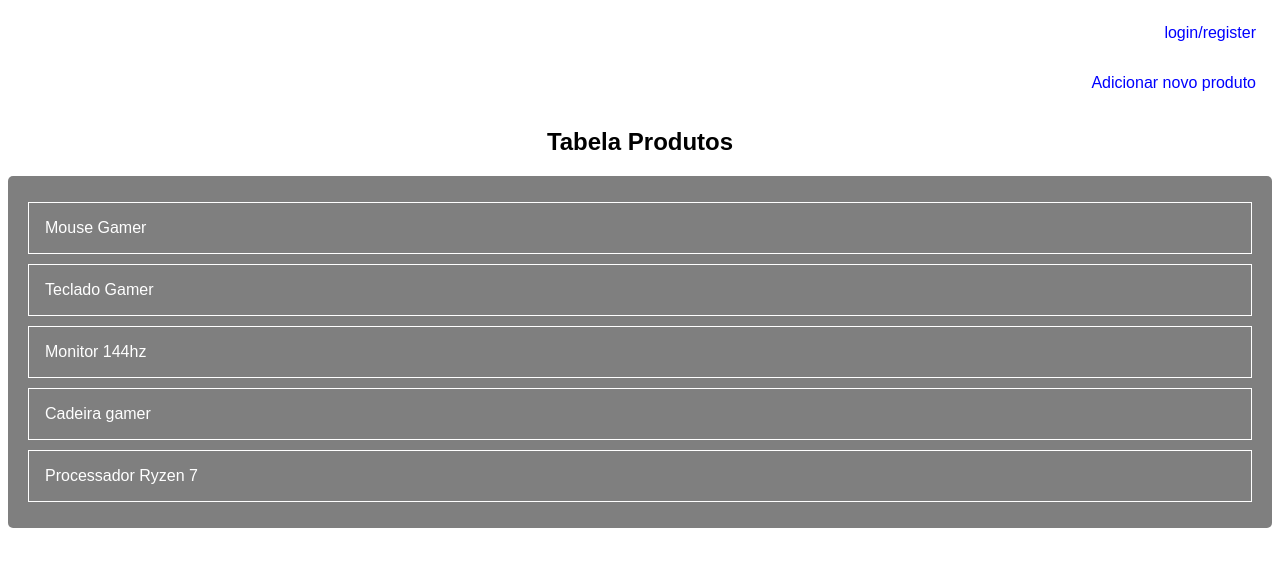
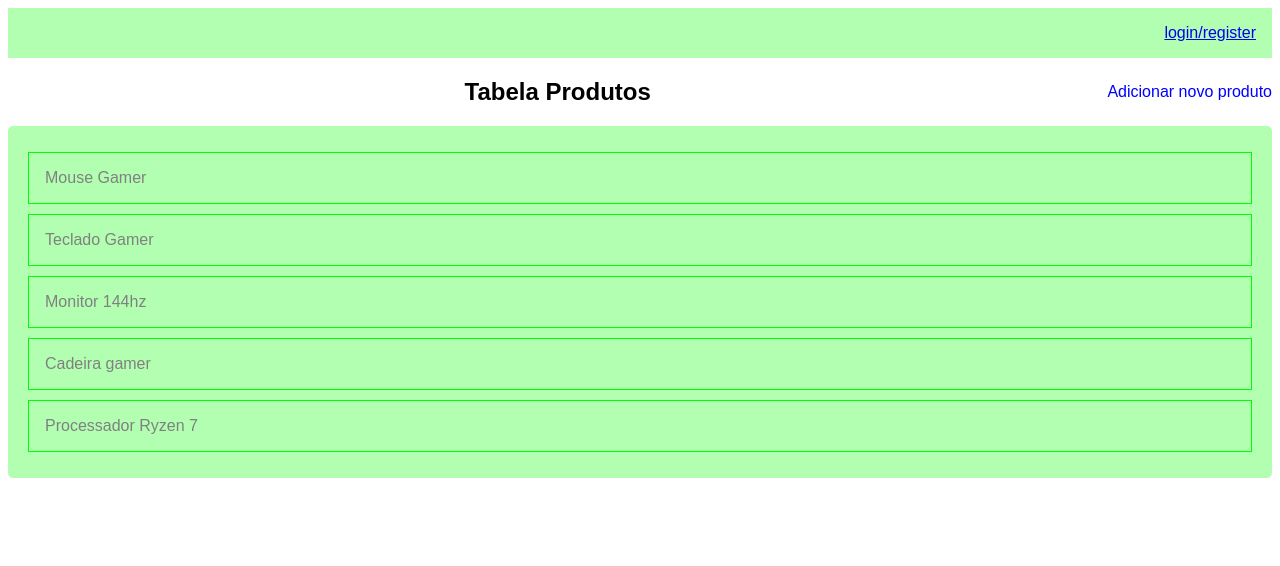
Before and after one commit to sabinoskt/projeto-produto, a plain HTML site: page admin/index.html in a window 1280 px wide. Drawn offline with Linux system fonts and the light colour scheme.

Commit message:
progresso diario

```diff
--- a/admin/index.html
+++ b/admin/index.html
@@ -3,27 +3,21 @@
 <head>
     <meta charset="UTF-8">
     <title>Admin</title>
-    <link rel="stylesheet" href="../css/admin.css">
+    <link rel="stylesheet" href="../css/admin/index.css">
 </head>
 <body>
     <header>
-        <nav>
+        <nav id="login">
             <a href="#">login/register</a>
-        </nav>
-    </header>
-
-    <header>
-        <nav>
-            <a href="detail.html">Adicionar novo produto</a>
         </nav>
     </header>
 
     <main>
         <article>
-            <h1>Tabela Produtos</h1>
-        </article>
+            <div class="container-titulo-add">
+                <h1>Tabela Produtos</h1> <a href="detail.html">Adicionar novo produto</a>
+            </div>
 
-        <article>
             <div class="table">
                 <ul>
                     <li>Mouse Gamer</li>
--- /dev/null
+++ b/css/admin/detail.css
@@ -0,0 +1,26 @@
+body {
+    font-family: sans-serif;
+}
+
+main form {
+    padding: 16px;
+    background-color: rgba(0, 255, 0, .3);
+    border-radius: 5px;
+}
+
+main form .campo {
+    margin-bottom: 10px;
+}
+
+::placeholder {
+    padding-left: 5px;
+}
+
+main form input, textarea {
+    border-color: white;
+    border-radius: 3px;
+}
+
+textarea {
+    resize: none;
+}
--- a/css/admin.css
+++ b/css/admin/index.css
@@ -1,5 +1,26 @@
 body {
     font-family: sans-serif;
+}
+
+main {
+    display: grid;
+    grid-template-areas:
+    "head"
+    "content"
+}
+
+#login {
+    background-color: rgba(0, 255, 0, .3);
+}
+
+main article .container-titulo-add {
+    display: flex;
+    align-items: center;
+}
+
+main article h1 {
+    flex: 1;
+    text-align: center;
 }
 
 header nav {
@@ -7,7 +28,7 @@ header nav {
     padding: 16px;
 }
 
-header nav a {
+main article div a {
     text-decoration: none;
     color: blue;
 }
@@ -18,7 +39,7 @@ main article {
 }
 
 .table {
-    background-color: rgba(0, 0, 0, .5);
+    background-color: rgba(0, 255, 0, .3);
     border-radius: 5px;
     padding: 10px;
 }
@@ -29,9 +50,9 @@ main article div ul {
 
 
 main article div ul li {
-    color: white;
+    color: grey;
     list-style-type: none;
-    border: 1px solid white;
+    border: 1px solid rgba(0, 255, 0, 1);
     margin: 10px;
     padding: 16px;
     text-align: left;
--- a/css/detail.css
+++ /dev/null
@@ -1,20 +0,0 @@
-body {
-    font-family: sans-serif;
-}
-
-main section form {
-    padding: 16px;
-    background-color: rgba(0, 0, 0, .3);
-}
-
-.campo {
-    margin: 10px;
-}
-
-.submit {
-    margin-left: 10px;
-}
-
-textarea {
-    resize: none;
-}
--- /dev/null
+++ b/css/home/index.css
@@ -0,0 +1,43 @@
+body {
+    font-family: sans-serif;
+    display: grid;
+    grid-template-areas:
+    "head"
+    "foot"
+}
+
+header {
+    display: flex;
+    align-items: center;
+    padding: 16px;
+    margin-bottom: 16px;
+    background-color: rgba(0, 255, 0, .3);
+    border-radius: 5px;
+}
+
+header div {
+    flex: 1;
+    text-align: center;
+}
+
+header div input {
+    width: 350px;
+    padding: 5px;
+    border-radius: 5px;
+    border-color: white;
+}
+
+::placeholder {
+    padding-left: 5px;
+}
+
+header a {
+    text-align: right;
+}
+
+footer {
+    text-align: center;
+    color: #ffffff;
+    background-color: rgba(128, 128, 128, .5);
+    padding: 16px;
+}
--- a/css/index.css
+++ /dev/null
@@ -1,31 +0,0 @@
-body {
-    font-family: sans-serif;
-}
-
-header nav {
-    display: flex;
-    justify-content: space-between;
-    background-color: #00ff40;
-    border-radius: 5px;
-    margin-bottom: 10px;
-}
-
-a {
-    text-decoration: none;
-    color: #0000ff;
-}
-
-header nav div {
-    background-color: #ffffff;
-    border-radius: 3px;
-    padding: 10px;
-    margin: 10px;
-}
-
-
-footer {
-    text-align: center;
-    color: #ffffff;
-    background-color: rgba(128, 128, 128, .5);
-    padding: 16px;
-}
```
Also changed, not shown: admin/detail.html (+6 -19 lines), index.html (+4 -16 lines).
